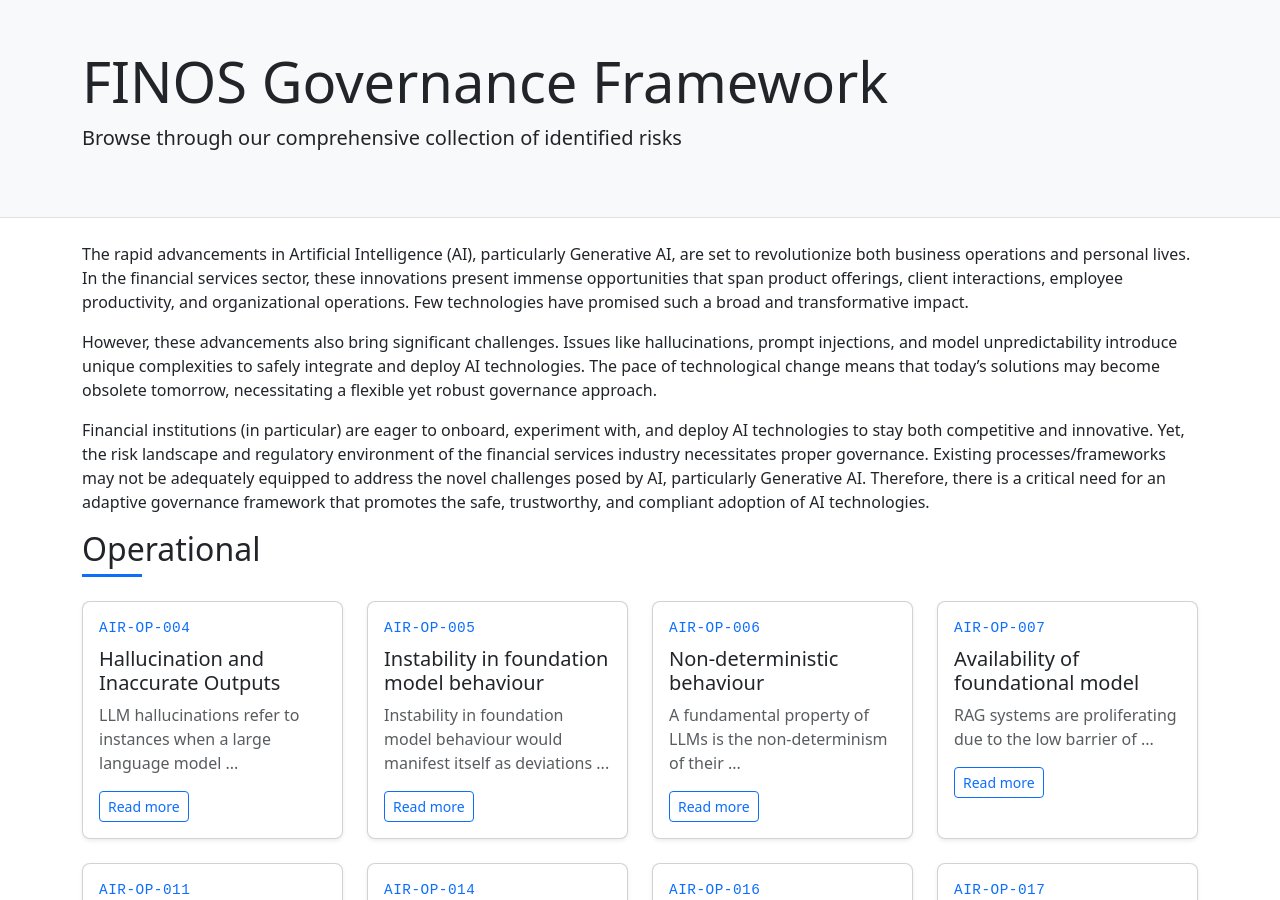
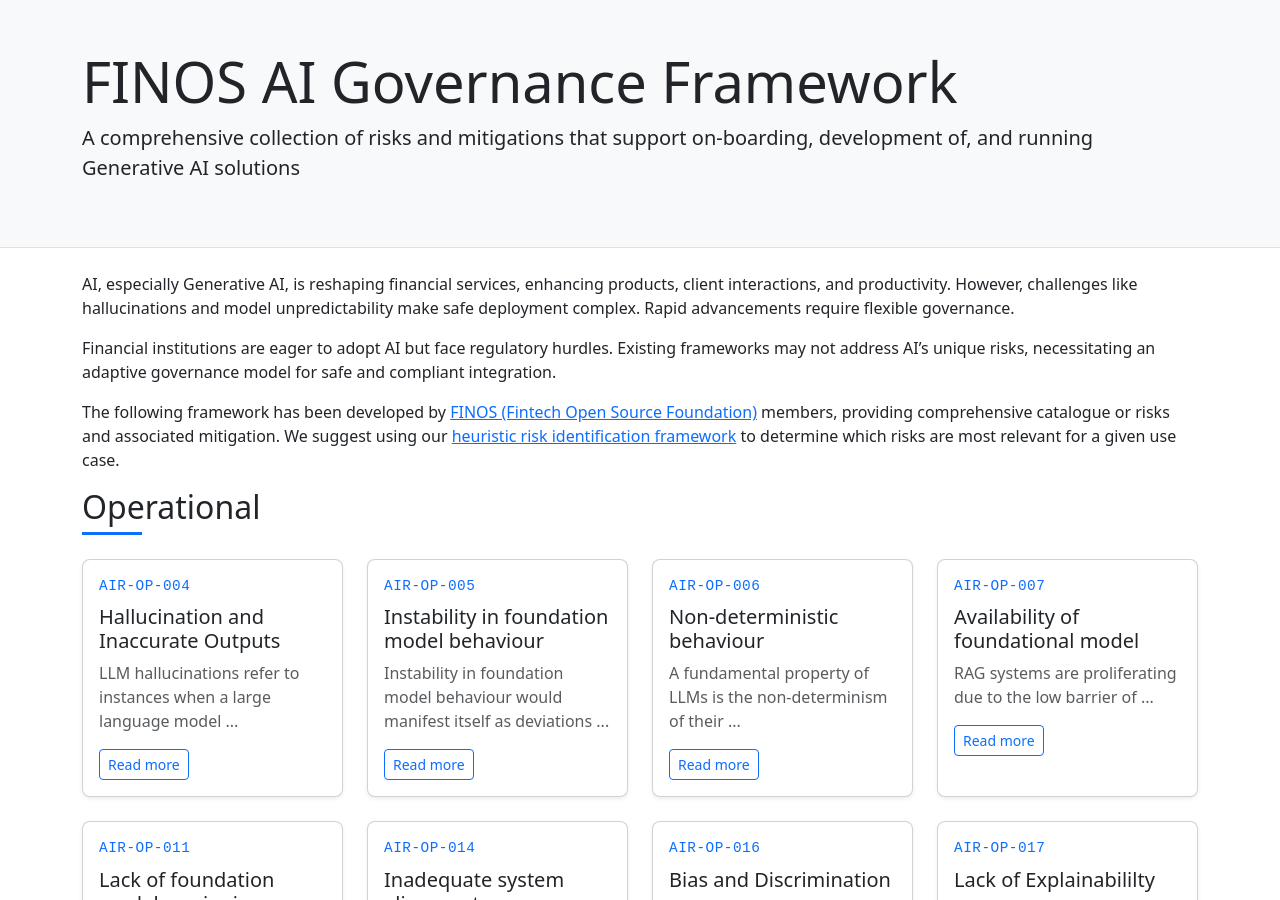
Before and after one commit to finos/ai-readiness, a Jekyll site: the page built from docs/index.md, in a window 1280 px wide and 900 px high. Built offline with Jekyll 4.4.1, drawn with Linux system fonts in a browser that asks for light colours.

Commit message:
added a heuristic risk identification process

```diff
--- a/docs/_layouts/index.html
+++ b/docs/_layouts/index.html
@@ -4,8 +4,8 @@
 
 <header class="py-5 bg-light border-bottom">
     <div class="container">
-        <h1 class="display-4">FINOS Governance Framework</h1>
-        <p class="lead">Browse through our comprehensive collection of identified risks</p>
+        <h1 class="display-4">{{ page.title }}</h1>
+        <p class="lead">{{ page.subtitle }}</p>
     </div>
 </header>
 
--- a/docs/index.md
+++ b/docs/index.md
@@ -1,17 +1,18 @@
 ---
 layout: index
-title: "AI Readiness Governance Framework"
+title: "FINOS AI Governance Framework"
+subtitle: "A comprehensive collection of risks and mitigations that support on-boarding, development of, and running Generative AI solutions"
 risk_order:
   - OP
   - SEC
   - RC
 ---
 
-The rapid advancements in Artificial Intelligence (AI), particularly Generative AI, are set to revolutionize both business operations and personal lives. In the financial services sector, these innovations present immense opportunities that span product offerings, client interactions, employee productivity, and organizational operations. Few technologies have promised such a broad and transformative impact.
+AI, especially Generative AI, is reshaping financial services, enhancing products, client interactions, and productivity. However, challenges like hallucinations and model unpredictability make safe deployment complex. Rapid advancements require flexible governance.
 
-However, these advancements also bring significant challenges. Issues like hallucinations, prompt injections, and model unpredictability introduce unique complexities to safely integrate and deploy AI technologies. The pace of technological change means that today's solutions may become obsolete tomorrow, necessitating a flexible yet robust governance approach.
+Financial institutions are eager to adopt AI but face regulatory hurdles. Existing frameworks may not address AI’s unique risks, necessitating an adaptive governance model for safe and compliant integration.
 
-Financial institutions (in particular) are eager to onboard, experiment with, and deploy AI technologies to stay both competitive and innovative. Yet, the risk landscape and regulatory environment of the financial services industry necessitates proper governance. Existing processes/frameworks may not be adequately equipped to address the novel challenges posed by AI, particularly Generative AI. Therefore, there is a critical need for an adaptive governance framework that promotes the safe, trustworthy, and compliant adoption of AI technologies.
+The following framework has been developed by [FINOS (Fintech Open Source Foundation)](https://www.finos.org/) members, providing  comprehensive catalogue or risks and associated mitigation. We suggest using our [heuristic risk identification framework](heuristic-assessment.html) to determine which risks are most relevant for a given use case.
 
 {% assign grouped_risks = site.risks | group_by: "type" %}
 
```
Also changed, not shown: docs/_risks/ri-4.md (+3 -3 lines), docs/_risks/ri-5.md (+2 -2 lines), docs/_risks/ri-6.md (+1 -1 lines), docs/heuristic-assessment.md (added, +108 -0 lines).
